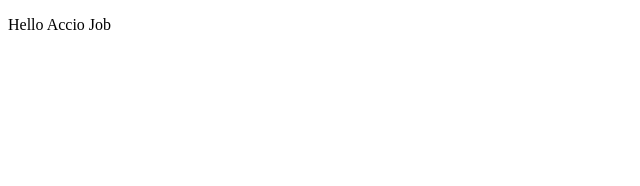
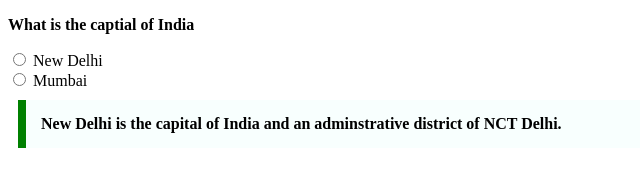
Before and after one commit to acciojob/trivia-dhanraj-saur, a website: page main.html in a window 1280 px wide. Shown: the whole page, without its empty margins (0-640 px from the left). Drawn offline with Linux system fonts and the light colour scheme.

Commit message:
created a submission

```diff
--- a/main.html
+++ b/main.html
@@ -5,15 +5,18 @@
 <head>
 	<link rel="stylesheet" href="styles.css">
 </head>
+
 <body>
 	<!-- the entire body must be written by student -->
-	<main class="accio" id="job">
-		<p class="hello-accio">
-			Hello Accio Job
-		</p>
-	</main>
+	<p><strong>What is the captial of India</strong></p>
+	<label><input type="radio" /> New Delhi </label><br/>
+	<label><input type="radio" /> Mumbai </label><br/>
+
+	<blockquote cite="https://en.wikipedia.org/wiki/New_Delhi">New Delhi is the capital of India and an adminstrative district of NCT Delhi.</blockquote>
+
     <script type="text/javascript" src="./script.js">
 </script>
 
 </body>
+
 </html>
--- a/styles.css
+++ b/styles.css
@@ -1,2 +1,10 @@
 
 /* Your CSS Code here. */
+blockquote{
+	max-width: 600px;
+	margin:10px;
+	padding:15px;
+	border-left:8px solid green;
+	background-color:#f8fffe;
+	font-weight:bold;
+}
```
